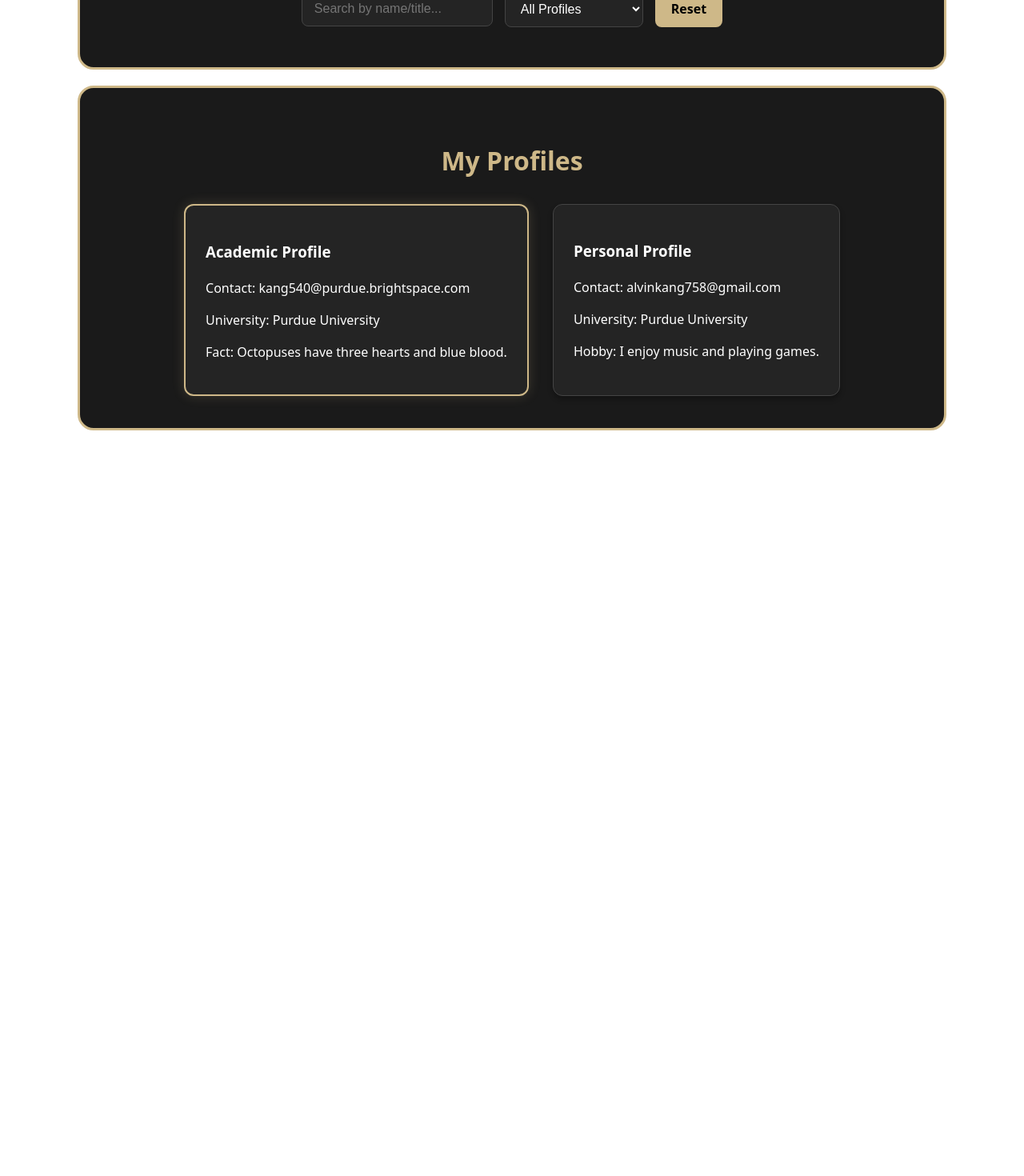
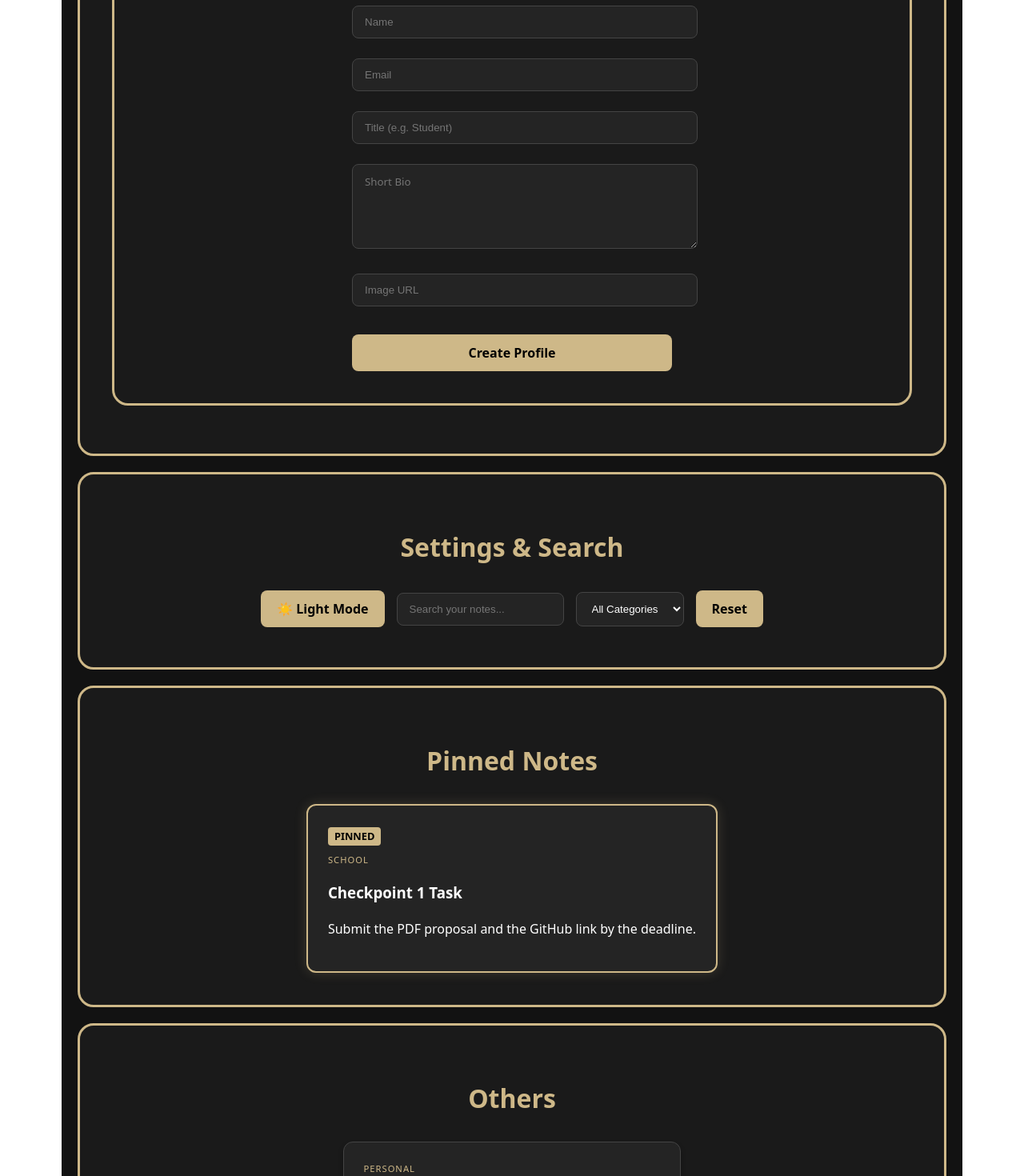
Before and after one commit to akang05/Profile-App, a React (Vite) app: page / in a window 1280 px wide. Shown: the part 360-1830 px from the top of the page at 80% size. Before the commit the page ends 950 px from the top, so only its background shows below. Built offline with nearby package versions, Linux system fonts and the light colour scheme.

Commit message:
Lab 6&7: added condition rendering and style and profile form

```diff
--- a/src/App.css
+++ b/src/App.css
@@ -5,13 +5,34 @@
   text-align: center;
 }
 
+/* Lab 6: Page-wide background wrapper */
+.app-wrapper {
+  min-height: 100vh;
+  padding: 20px;
+  transition: background-color 0.3s ease;
+}
+
+.dark-mode {
+  background-color: #121212;
+  color: white;
+}
+
+.light-mode {
+  background-color: #ffffff;
+  color: #1a1a1a;
+}
+
 .section-container {
-  border: 3px solid #ceb888; /* Purdue Gold Border */
+  border: 3px solid #ceb888;
   padding: 40px;
   margin: 20px auto;
   border-radius: 20px;
-  background-color: #1a1a1a; /* Dark background to match your screenshot */
+  background-color: #1a1a1a;
   max-width: 1000px;
+}
+
+.light-mode .section-container {
+  background-color: #f0f0f0;
 }
 
 .section-title {
@@ -20,7 +41,6 @@
   font-size: 2rem;
 }
 
-/* Layout for the cards area */
 .card-wrapper {
   display: flex;
   flex-wrap: wrap;
@@ -28,25 +48,6 @@
   gap: 30px;
 }
 
-/* Base style for individual cards */
-.card-standard, .card-featured {
-  border: 1px solid #444;
-  padding: 25px;
-  border-radius: 12px;
-  background-color: #242424;
-  color: #ffffff;
-  min-width: 280px;
-  text-align: left; /* Makes the text inside look organized */
-  box-shadow: 0 4px 6px rgba(0, 0, 0, 0.3);
-}
-
-/* Highlighting the Featured Card */
-.card-featured {
-  border: 2px solid #ceb888;
-  box-shadow: 0 0 15px rgba(206, 184, 136, 0.2);
-}
-
-/* Styling for Lab 5 Interactive Controls */
 .controls-wrapper {
   display: flex;
   gap: 15px;
@@ -62,33 +63,25 @@
   border: 1px solid #444;
   background-color: #242424;
   color: #ffffff;
-  font-size: 1rem;
-  outline: none;
-  transition: border-color 0.3s;
 }
 
-.search-input:focus, .filter-dropdown:focus {
-  border-color: #ceb888; /* Glow gold when typing */
+.light-mode .search-input, .light-mode .filter-dropdown {
+  background-color: #fff;
+  color: #000;
+  border-color: #ccc;
 }
 
 .reset-button {
-  background-color: #ceb888; /* Purdue Gold */
+  background-color: #ceb888;
   color: #000000;
   padding: 12px 20px;
   border-radius: 8px;
   border: none;
   font-weight: bold;
   cursor: pointer;
-  transition: background-color 0.2s;
 }
 
-.reset-button:hover {
-  background-color: #e2d1a8; /* Lighter gold on hover */
-}
-
-/* Message shown when no results are found */
 .no-results {
   color: #ceb888;
   font-style: italic;
-  margin-top: 20px;
 }
--- a/src/App.jsx
+++ b/src/App.jsx
@@ -1,93 +1,120 @@
-import { useState } from 'react'; // MUST ADD THIS
+import { useState } from 'react';
 import Header from './components/Header';
-import Introduction from './components/Introduction';
-import Card from './components/Card';
+import NoteCard from './components/NoteCard';
 import Section from './components/Section';
+import AddProfileForm from './components/AddProfileForm';
 import './App.css';
 
 function App() {
-  // 1. Setup State for inputs
   const [searchTerm, setSearchTerm] = useState("");
-  const [selectedTitle, setSelectedTitle] = useState("");
+  const [selectedCategory, setSelectedCategory] = useState("");
+  const [isDarkMode, setIsDarkMode] = useState(true);
 
-  const profiles = [
+  // 1. Initial Data in State (so it can be updated)
+  const [notes, setNotes] = useState([
     {
       id: 1,
-      title: "Academic Profile",
-      email: "kang540@purdue.brightspace.com",
-      university: "Purdue University",
-      extraInfo: "Fact: Octopuses have three hearts and blue blood.",
-      isFeatured: true
+      title: "Checkpoint 1 Task",
+      text: "Submit the PDF proposal and the GitHub link by the deadline.",
+      category: "School",
+      isPinned: true
     },
     {
       id: 2,
-      title: "Personal Profile",
-      email: "alvinkang758@gmail.com",
-      university: "Purdue University",
-      extraInfo: "Hobby: I enjoy music and playing games.",
-      isFeatured: false
+      title: "Grocery List",
+      text: "Milk, eggs, coffee, and Purdue gold-colored pens.",
+      category: "Personal",
+      isPinned: false
+    },
+    {
+      id: 3,
+      title: "React Concept",
+      text: "Lifting state up means moving state to the closest common ancestor.",
+      category: "School",
+      isPinned: false
     }
-  ];
+  ]);
 
-  // 2. Filter Logic: This happens every time a user types or clicks
-  const filteredProfiles = profiles.filter((profile) => {
-    const matchesSearch = profile.title.toLowerCase().includes(searchTerm.toLowerCase());
-    const matchesDropdown = selectedTitle === "" || profile.title === selectedTitle;
-    return matchesSearch && matchesDropdown;
+  // 2. Function to handle the form submission from AddProfileForm
+  const handleAddNote = (newProfile) => {
+    const newNote = {
+      id: Date.now(),
+      title: newProfile.name, // Using Name field as Title
+      text: `${newProfile.title}: ${newProfile.bio}`, // Using Title/Bio fields as Text
+      category: "Personal", // Default category for new entries
+      isPinned: false
+    };
+    setNotes([newNote, ...notes]); // Adds new note to the top of the list
+  };
+
+  // 3. Logic to handle search and category filtering
+  const filteredNotes = notes.filter((note) => {
+    const matchesSearch = note.title.toLowerCase().includes(searchTerm.toLowerCase()) ||
+                          note.text.toLowerCase().includes(searchTerm.toLowerCase());
+    const matchesCategory = selectedCategory === "" || note.category === selectedCategory;
+    return matchesSearch && matchesCategory;
   });
 
-  // 3. Reset Function
   const handleReset = () => {
     setSearchTerm("");
-    setSelectedTitle("");
+    setSelectedCategory("");
   };
 
   return (
-    <div className="App">
+    <div className={isDarkMode ? "app-wrapper dark-mode" : "app-wrapper light-mode"}>
       <Header />
-      <Introduction />
 
-      {/* NEW SECTION FOR LAB 5 CONTROLS */}
-      <Section title="Search & Filter">
+      {/* Lab 7 Form Section */}
+      <Section title="Add New Note/Profile">
+         <AddProfileForm onAdd={handleAddNote} />
+      </Section>
+
+      <Section title="Settings & Search">
         <div className="controls-wrapper">
+          <button onClick={() => setIsDarkMode(!isDarkMode)} className="reset-button">
+            {isDarkMode ? "☀️ Light Mode" : "🌙 Dark Mode"}
+          </button>
+
           <input
             type="text"
-            placeholder="Search by name/title..."
+            placeholder="Search your notes..."
             value={searchTerm}
             onChange={(e) => setSearchTerm(e.target.value)}
             className="search-input"
           />
 
           <select
-            value={selectedTitle}
-            onChange={(e) => setSelectedTitle(e.target.value)}
+            value={selectedCategory}
+            onChange={(e) => setSelectedCategory(e.target.value)}
             className="filter-dropdown"
           >
-            <option value="">All Profiles</option>
-            <option value="Academic Profile">Academic Profile</option>
-            <option value="Personal Profile">Personal Profile</option>
+            <option value="">All Categories</option>
+            <option value="School">School</option>
+            <option value="Personal">Personal</option>
           </select>
 
           <button onClick={handleReset} className="reset-button">Reset</button>
         </div>
       </Section>
 
-      <Section title="My Profiles">
+      {/* Pinned Section */}
+      <Section title="Pinned Notes">
         <div className="card-wrapper">
-          {/* 4. Map through FILTERED profiles instead of the original array */}
-          {filteredProfiles.length > 0 ? (
-            filteredProfiles.map((profile) => (
-              <Card
-                key={profile.id}
-                title={profile.title}
-                email={profile.email}
-                university={profile.university}
-                extraInfo={profile.extraInfo}
-                isFeatured={profile.isFeatured}
-              />
+          {filteredNotes.filter(n => n.isPinned).map(note => (
+            <NoteCard key={note.id} {...note} isDarkMode={isDarkMode} />
+          ))}
+        </div>
+      </Section>
+
+      {/* Others Section */}
+      <Section title="Others">
+        <div className="card-wrapper">
+          {filteredNotes.filter(n => !n.isPinned).length > 0 ? (
+            filteredNotes.filter(n => !n.isPinned).map(note => (
+              <NoteCard key={note.id} {...note} isDarkMode={isDarkMode} />
             ))
           ) : (
-            <p style={{color: "white"}}>No profiles match your search.</p>
+            <p className="no-results">No notes found.</p>
           )}
         </div>
       </Section>
--- /dev/null
+++ b/src/components/AddProfileForm.jsx
@@ -0,0 +1,147 @@
+import { useState } from 'react';
+
+function AddProfileForm({ onAdd }) {
+  // 1. Controlled Form State
+  const [formData, setFormData] = useState({
+    name: '',
+    email: '',
+    title: '',
+    bio: '',
+    imageUrl: ''
+  });
+
+  // 2. Feedback States
+  const [errors, setErrors] = useState({});
+  const [successMessage, setSuccessMessage] = useState('');
+
+  const handleChange = (e) => {
+    const { name, value } = e.target;
+    setFormData({ ...formData, [name]: value });
+    // Clear error for this field when user starts typing again
+    if (errors[name]) setErrors({ ...errors, [name]: '' });
+  };
+
+  // 3. Validation Logic
+  const validate = () => {
+    let newErrors = {};
+    if (!formData.name.trim()) newErrors.name = "Name is required";
+    if (!formData.email.includes('@')) newErrors.email = "Invalid email format";
+    if (!formData.title.trim()) newErrors.title = "Title is required";
+    if (formData.bio.length < 10) newErrors.bio = "Bio must be at least 10 characters";
+
+    setErrors(newErrors);
+    return Object.keys(newErrors).length === 0;
+  };
+
+  const handleSubmit = (e) => {
+    e.preventDefault();
+    setSuccessMessage('');
+
+    if (validate()) {
+      // Simulate successful submission
+      console.log("Form Submitted:", formData);
+      setSuccessMessage("Profile added successfully!");
+
+      // Clear form
+      setFormData({ name: '', email: '', title: '', bio: '', imageUrl: '' });
+
+      // Update the main list in App.jsx
+      if (onAdd) onAdd(formData);
+    }
+  };
+
+  return (
+    <div className="section-container">
+      {/* Redundant header removed to fix the "double title" issue */}
+
+      {successMessage && (
+        <p style={{
+          color: '#ceb888',
+          fontWeight: 'bold',
+          textAlign: 'center',
+          marginBottom: '15px'
+        }}>
+          {successMessage}
+        </p>
+      )}
+
+      <form
+        onSubmit={handleSubmit}
+        className="controls-wrapper"
+        style={{
+          flexDirection: 'column',
+          alignItems: 'center',
+          width: '100%',
+          maxWidth: '400px',
+          margin: '0 auto'
+        }}
+      >
+
+        <div style={{ width: '100%', marginBottom: '10px' }}>
+          <input
+            name="name"
+            placeholder="Name"
+            value={formData.name}
+            onChange={handleChange}
+            className="search-input"
+            style={{ width: '100%' }}
+          />
+          {errors.name && <div style={{ color: '#ff4d4d', fontSize: '0.8rem', marginTop: '4px' }}>{errors.name}</div>}
+        </div>
+
+        <div style={{ width: '100%', marginBottom: '10px' }}>
+          <input
+            name="email"
+            placeholder="Email"
+            value={formData.email}
+            onChange={handleChange}
+            className="search-input"
+            style={{ width: '100%' }}
+          />
+          {errors.email && <div style={{ color: '#ff4d4d', fontSize: '0.8rem', marginTop: '4px' }}>{errors.email}</div>}
+        </div>
+
+        <div style={{ width: '100%', marginBottom: '10px' }}>
+          <input
+            name="title"
+            placeholder="Title (e.g. Student)"
+            value={formData.title}
+            onChange={handleChange}
+            className="search-input"
+            style={{ width: '100%' }}
+          />
+          {errors.title && <div style={{ color: '#ff4d4d', fontSize: '0.8rem', marginTop: '4px' }}>{errors.title}</div>}
+        </div>
+
+        <div style={{ width: '100%', marginBottom: '10px' }}>
+          <textarea
+            name="bio"
+            placeholder="Short Bio"
+            value={formData.bio}
+            onChange={handleChange}
+            className="search-input"
+            style={{ width: '100%', minHeight: '80px', fontFamily: 'inherit' }}
+          />
+          {errors.bio && <div style={{ color: '#ff4d4d', fontSize: '0.8rem', marginTop: '4px' }}>{errors.bio}</div>}
+        </div>
+
+        <div style={{ width: '100%', marginBottom: '10px' }}>
+          <input
+            name="imageUrl"
+            placeholder="Image URL"
+            value={formData.imageUrl}
+            onChange={handleChange}
+            className="search-input"
+            style={{ width: '100%' }}
+          />
+        </div>
+
+        <button type="submit" className="reset-button" style={{ marginTop: '10px', width: '100%' }}>
+          Create Profile
+        </button>
+      </form>
+    </div>
+  );
+}
+
+export default AddProfileForm;
--- a/src/components/Card.jsx
+++ /dev/null
@@ -1,19 +0,0 @@
-// src/components/Card.jsx
-function Card(props) {
-  // Extract the data sent from App.jsx
-  const { title, email, university, extraInfo, isFeatured } = props;
-
-  // className based on the isFeatured prop
-  const statusClass = isFeatured ? "card-featured" : "card-standard";
-
-  return (
-    <div className={statusClass}>
-      <h3>{title}</h3>
-      <p>Contact: {email}</p>
-      <p>University: {university}</p>
-      <p>{extraInfo}</p>
-    </div>
-  );
-}
-
-export default Card;
--- /dev/null
+++ b/src/components/Card.module.css
@@ -0,0 +1,48 @@
+/* src/components/Card.module.css */
+.card {
+  padding: 25px;
+  border-radius: 12px;
+  min-width: 280px;
+  text-align: left;
+  box-shadow: 0 4px 6px rgba(0, 0, 0, 0.3);
+  transition: all 0.3s ease;
+}
+
+.cardStandard {
+  border: 1px solid #444;
+  background-color: #242424;
+  color: #ffffff;
+}
+
+.cardFeatured {
+  border: 2px solid #ceb888;
+  background-color: #242424;
+  color: #ffffff;
+  box-shadow: 0 0 15px rgba(206, 184, 136, 0.2);
+}
+
+/* Light Mode specific overrides within the module */
+.lightMode {
+  background-color: #f5f5f5;
+  color: #1a1a1a;
+  border-color: #ccc;
+}
+
+.badge {
+  display: inline-block;
+  background-color: #ceb888;
+  color: black;
+  padding: 2px 8px;
+  border-radius: 4px;
+  font-size: 0.8rem;
+  margin-bottom: 10px;
+  font-weight: bold;
+}
+/* category style */
+.categoryTag {
+  font-size: 0.7rem;
+  text-transform: uppercase;
+  letter-spacing: 1px;
+  color: #ceb888;
+  margin: 0 0 5px 0;
+}
--- a/src/components/Header.jsx
+++ b/src/components/Header.jsx
@@ -1,8 +1,7 @@
 function Header() {
-  const name = "Alvin Kang";
   return (
     <header className="header-style">
-      <h1>{name}'s Profile</h1>
+      <h1 style={{color: '#ceb888'}}>Keep Lite</h1>
     </header>
   );
 }
--- /dev/null
+++ b/src/components/NoteCard.jsx
@@ -0,0 +1,21 @@
+import styles from './Card.module.css';
+
+function NoteCard(props) {
+  // title, text, and category
+  const { title, text, category, isPinned, isDarkMode } = props;
+
+  const modeClass = isDarkMode ? "" : styles.lightMode;
+  // Use 'featured' style for pinned notes
+  const statusClass = isPinned ? styles.cardFeatured : styles.cardStandard;
+
+  return (
+    <div className={`${styles.card} ${statusClass} ${modeClass}`}>
+      {isPinned && <span className={styles.badge}>PINNED</span>}
+      <p className={styles.categoryTag}>{category}</p>
+      <h3>{title}</h3>
+      <p>{text}</p>
+    </div>
+  );
+}
+
+export default NoteCard;
```
Also changed, not shown: 1 other file (tests, documents, lock files or other folders).
